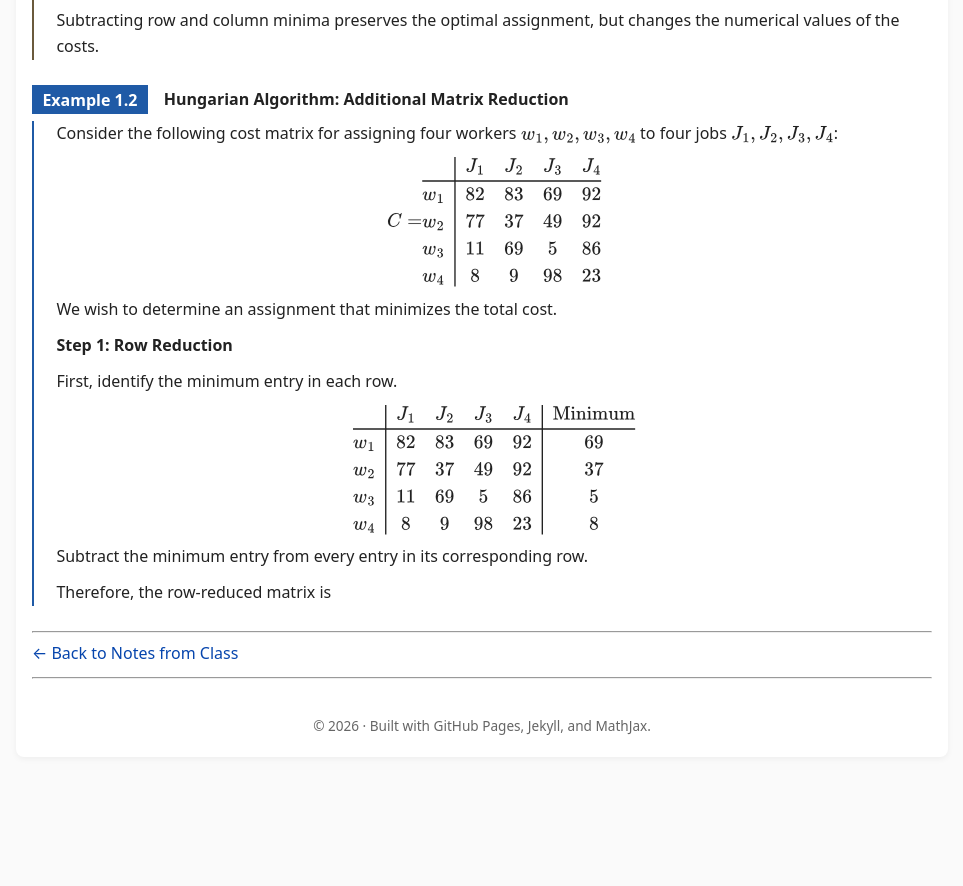
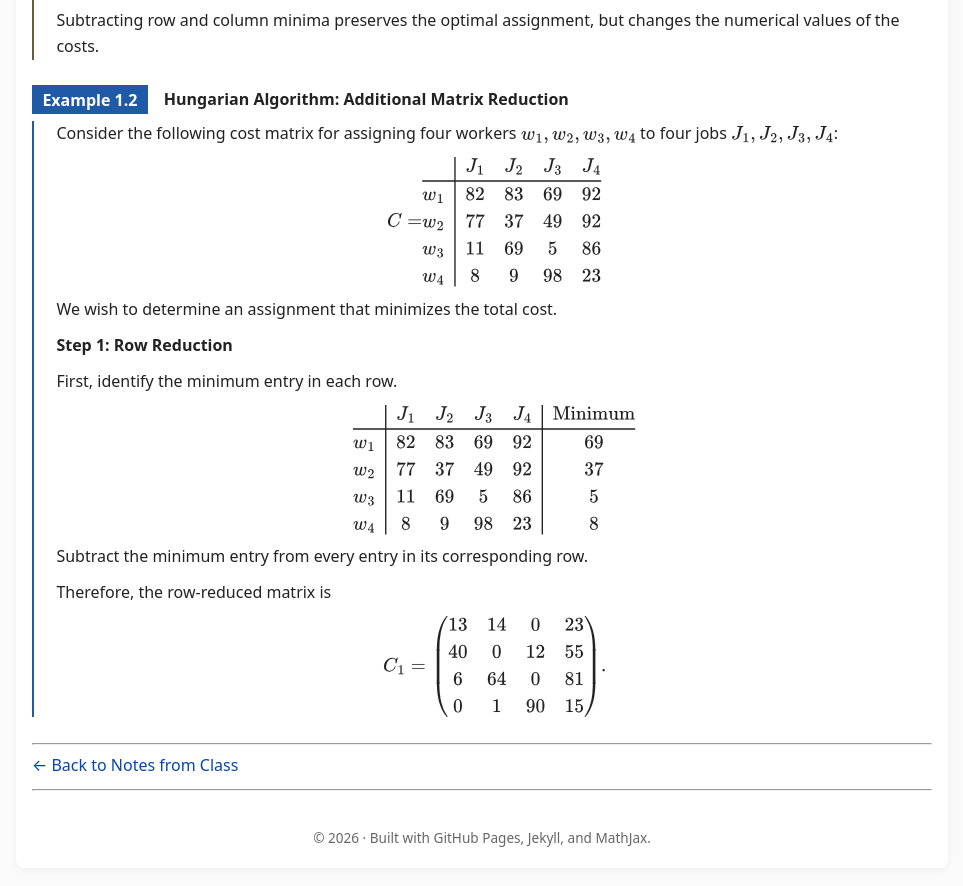
Before and after one commit to SaleemKamaludin/SaleemKamaludin.github.io, a Jekyll site: the page built from courses/math-2276/notes-from-class/supplementary-lecture-6/index.md, in a window 1280 px wide and 900 px high, scrolled down 3293 px. Shown: the top 886 px of the window, without its empty margins (158-1121 px from the left). Built offline with Jekyll 4.4.1, drawn with Linux system fonts in a browser that asks for light colours; before the commit the page ends 4082 px from its top, so only the background shows below that.

Commit message:
Add row-reduced matrix to Example 1.2 in Lecture 6

```diff
--- a/courses/math-2276/notes-from-class/supplementary-lecture-6/index.md
+++ b/courses/math-2276/notes-from-class/supplementary-lecture-6/index.md
@@ -510,6 +510,24 @@ w_4 & 8 & 9 & 98 & 23 & 8
         </p>
 
       </div>
+
+      <div id="example-hungarian-additional-row-reduced-matrix-c1">
+
+        <div class="display-math">
+
+\[
+C_1=
+\begin{pmatrix}
+13 & 14 & 0 & 23\\
+40 & 0 & 12 & 55\\
+6 & 64 & 0 & 81\\
+0 & 1 & 90 & 15
+\end{pmatrix}.
+\]
+
+        </div>
+
+      </div>
 </div>
 
 </div>
```
